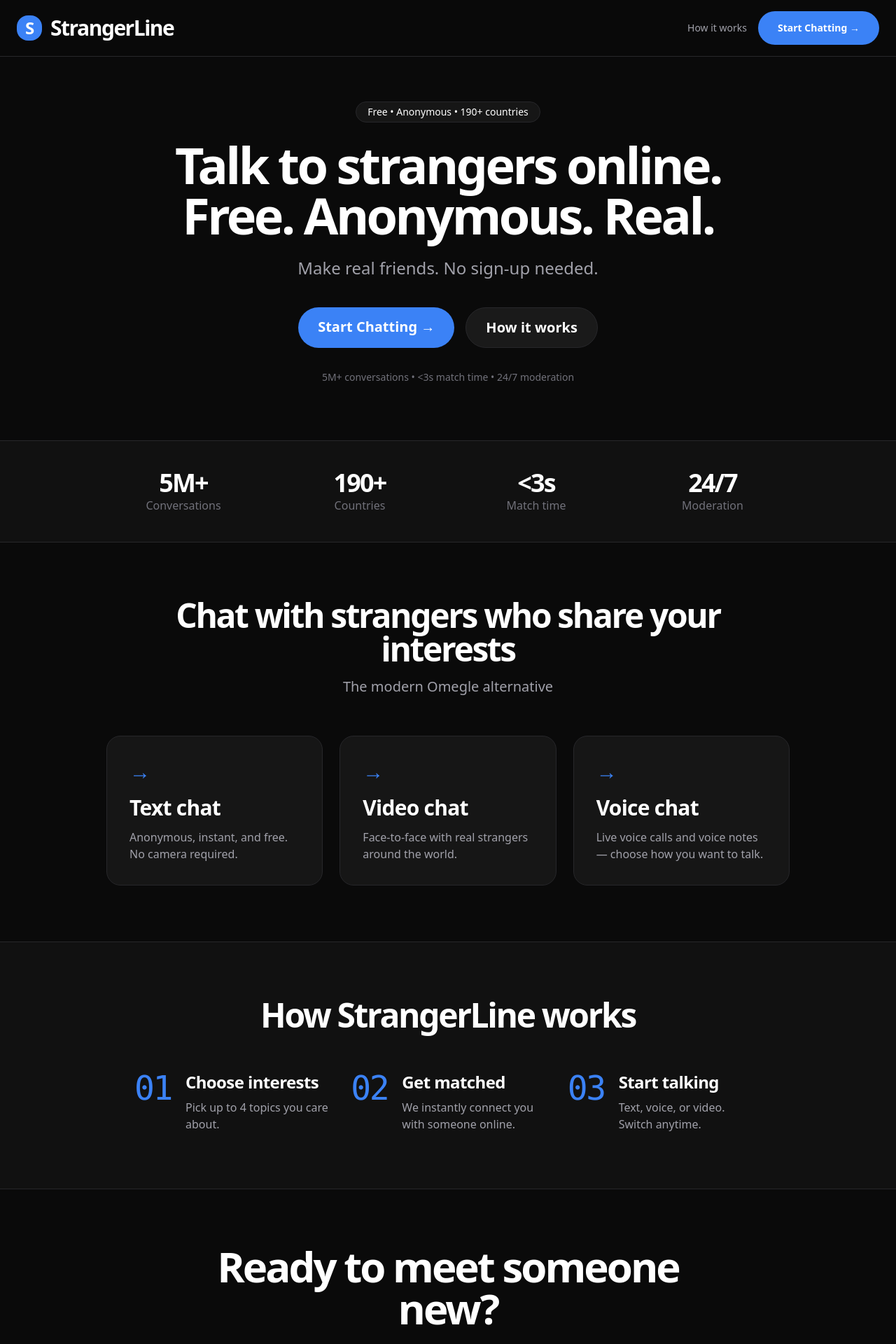
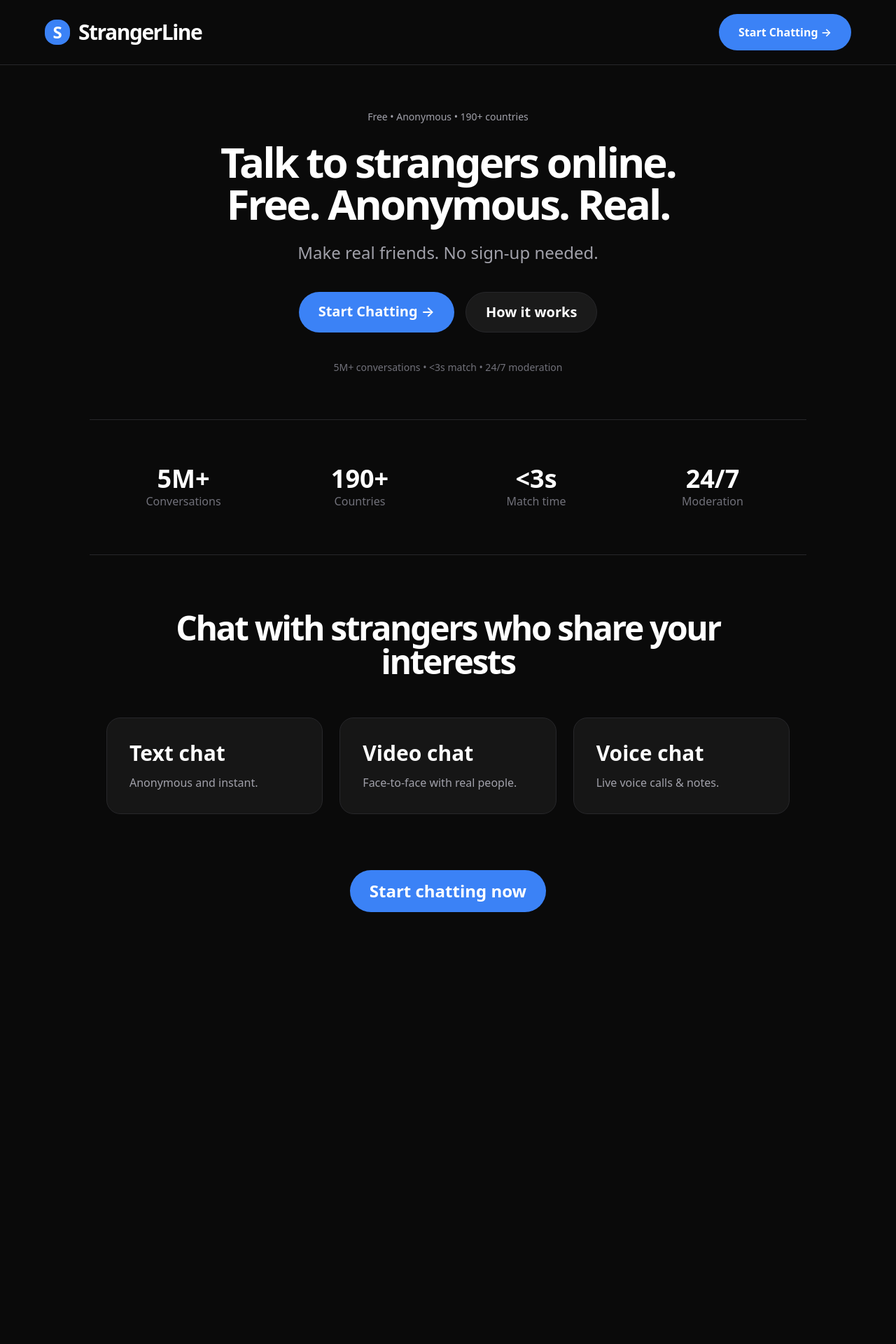
Before and after one commit to Exam-Mitra/AnyWhere, a Next.js app: page / in a window 1280 px wide. Shown: the top 1920 px of the page at 70% size. After the commit the page ends 1383 px from the top, so only its background shows below. Built offline with nearby package versions, Linux system fonts and the light colour scheme.

Commit message:
Update page.tsx

```diff
--- a/app/page.tsx
+++ b/app/page.tsx
@@ -1,133 +1,62 @@
 'use client';
 
-export default function StrangerLine() {
+export default function Home() {
   return (
-    <div className="min-h-screen bg-[#0a0a0a] text-white font-sans">
+    <div className="min-h-screen bg-[#0a0a0a] text-white">
       {/* Navbar */}
-      <nav className="border-b border-[#27272a] bg-[#0a0a0a]/95 backdrop-blur-lg sticky top-0 z-50">
-        <div className="max-w-7xl mx-auto px-6 flex items-center justify-between h-20">
+      <nav className="border-b border-[#27272a] px-6 py-5">
+        <div className="max-w-6xl mx-auto flex justify-between items-center">
           <div className="flex items-center gap-3">
             <div className="w-9 h-9 bg-[#3b82f6] rounded-2xl flex items-center justify-center">
-              <span className="font-bold text-2xl tracking-tighter">S</span>
+              <span className="font-bold text-2xl">S</span>
             </div>
-            <div className="font-semibold text-3xl tracking-tighter">StrangerLine</div>
+            <span className="font-semibold text-3xl tracking-tighter">StrangerLine</span>
           </div>
-          <div className="flex items-center gap-4">
-            <a href="#how" className="text-sm text-[#a1a1aa] hover:text-white transition-colors">How it works</a>
-            <a href="/chat" className="btn-primary px-6 py-2.5 rounded-2xl text-sm font-medium">Start Chatting →</a>
-          </div>
+          <a href="/chat" className="btn-primary">Start Chatting →</a>
         </div>
       </nav>
 
-      {/* Hero Section */}
-      <section className="max-w-5xl mx-auto px-6 pt-16 pb-20 text-center">
-        <div className="inline-flex items-center gap-2 px-4 py-1 rounded-full bg-[#161616] border border-[#27272a] mb-6 text-sm">
-          Free • Anonymous • 190+ countries
-        </div>
+      {/* Hero */}
+      <div className="max-w-5xl mx-auto px-6 pt-16 text-center">
+        <div className="mb-6 text-sm text-[#a1a1aa]">Free • Anonymous • 190+ countries</div>
 
-        <h1 className="text-6xl md:text-7xl font-semibold tracking-tighter leading-none mb-6">
+        <h1 className="text-6xl font-semibold tracking-tighter leading-none mb-6">
           Talk to strangers online.<br />Free. Anonymous. Real.
         </h1>
 
-        <p className="max-w-lg mx-auto text-2xl text-[#a1a1aa] mb-10">
-          Make real friends. No sign-up needed.
-        </p>
+        <p className="text-2xl text-[#a1a1aa] mb-10">Make real friends. No sign-up needed.</p>
 
-        <div className="flex flex-col sm:flex-row gap-4 justify-center">
-          <a href="/chat" className="btn-primary px-10 py-4 text-xl rounded-3xl font-medium inline-block">
-            Start Chatting →
-          </a>
-          <a href="#how" className="btn-secondary px-8 py-4 text-xl rounded-3xl font-medium inline-block">
-            How it works
-          </a>
+        <div className="flex flex-col sm:flex-row gap-4 justify-center mb-10">
+          <a href="/chat" className="btn-primary text-xl px-10 py-4">Start Chatting →</a>
+          <a href="#how" className="btn-secondary text-xl px-8 py-4">How it works</a>
         </div>
 
-        <div className="mt-8 text-sm text-[#71717a]">
-          5M+ conversations • &lt;3s match time • 24/7 moderation
-        </div>
-      </section>
+        <div className="text-sm text-[#71717a]">5M+ conversations • &lt;3s match • 24/7 moderation</div>
+      </div>
 
       {/* Stats */}
-      <div className="border-y border-[#27272a] bg-[#111111]">
-        <div className="max-w-5xl mx-auto grid grid-cols-2 md:grid-cols-4 gap-8 px-6 py-10 text-center">
-          <div>
-            <div className="text-4xl font-semibold tracking-tighter">5M+</div>
-            <div className="text-[#71717a]">Conversations</div>
-          </div>
-          <div>
-            <div className="text-4xl font-semibold tracking-tighter">190+</div>
-            <div className="text-[#71717a]">Countries</div>
-          </div>
-          <div>
-            <div className="text-4xl font-semibold tracking-tighter">&lt;3s</div>
-            <div className="text-[#71717a]">Match time</div>
-          </div>
-          <div>
-            <div className="text-4xl font-semibold tracking-tighter">24/7</div>
-            <div className="text-[#71717a]">Moderation</div>
-          </div>
+      <div className="max-w-5xl mx-auto grid grid-cols-2 md:grid-cols-4 gap-8 px-6 py-16 text-center border-y border-[#27272a] mt-16">
+        <div><div className="text-4xl font-semibold">5M+</div><div className="text-[#71717a]">Conversations</div></div>
+        <div><div className="text-4xl font-semibold">190+</div><div className="text-[#71717a]">Countries</div></div>
+        <div><div className="text-4xl font-semibold">&lt;3s</div><div className="text-[#71717a]">Match time</div></div>
+        <div><div className="text-4xl font-semibold">24/7</div><div className="text-[#71717a]">Moderation</div></div>
+      </div>
+
+      {/* Features */}
+      <div className="max-w-5xl mx-auto px-6 py-20">
+        <h2 className="text-5xl font-semibold tracking-tighter text-center mb-14">Chat with strangers who share your interests</h2>
+
+        <div className="grid md:grid-cols-3 gap-6">
+          <div className="card"><h3 className="text-3xl font-semibold mb-3">Text chat</h3><p className="text-[#a1a1aa]">Anonymous and instant.</p></div>
+          <div className="card"><h3 className="text-3xl font-semibold mb-3">Video chat</h3><p className="text-[#a1a1aa]">Face-to-face with real people.</p></div>
+          <div className="card"><h3 className="text-3xl font-semibold mb-3">Voice chat</h3><p className="text-[#a1a1aa]">Live voice calls &amp; notes.</p></div>
         </div>
       </div>
 
-      {/* Features */}
-      <section className="max-w-5xl mx-auto px-6 py-20">
-        <div className="text-center mb-14">
-          <h2 className="text-5xl font-semibold tracking-tighter">Chat with strangers who share your interests</h2>
-          <p className="mt-4 text-xl text-[#a1a1aa]">The modern Omegle alternative</p>
-        </div>
-
-        <div className="grid md:grid-cols-3 gap-6">
-          {[
-            { title: "Text chat", desc: "Anonymous, instant, and free. No camera required." },
-            { title: "Video chat", desc: "Face-to-face with real strangers around the world." },
-            { title: "Voice chat", desc: "Live voice calls and voice notes — choose how you want to talk." },
-          ].map((f, i) => (
-            <div key={i} className="card p-8">
-              <div className="text-[#3b82f6] text-3xl mb-4">→</div>
-              <h3 className="text-3xl font-semibold tracking-tight mb-3">{f.title}</h3>
-              <p className="text-[#a1a1aa]">{f.desc}</p>
-            </div>
-          ))}
-        </div>
-      </section>
-
-      {/* How it works */}
-      <section id="how" className="bg-[#111111] border-y border-[#27272a]">
-        <div className="max-w-5xl mx-auto px-6 py-20">
-          <h2 className="text-5xl font-semibold tracking-tighter text-center mb-14">How StrangerLine works</h2>
-
-          <div className="grid md:grid-cols-3 gap-8 max-w-4xl mx-auto">
-            {[
-              { num: "01", title: "Choose interests", desc: "Pick up to 4 topics you care about." },
-              { num: "02", title: "Get matched", desc: "We instantly connect you with someone online." },
-              { num: "03", title: "Start talking", desc: "Text, voice, or video. Switch anytime." },
-            ].map((step, i) => (
-              <div key={i} className="flex gap-5">
-                <div className="font-mono text-5xl text-[#3b82f6] font-medium tracking-tighter">{step.num}</div>
-                <div>
-                  <div className="font-semibold text-2xl mb-2 tracking-tight">{step.title}</div>
-                  <p className="text-[#a1a1aa]">{step.desc}</p>
-                </div>
-              </div>
-            ))}
-          </div>
-        </div>
-      </section>
-
       {/* CTA */}
-      <section className="max-w-3xl mx-auto px-6 py-20 text-center">
-        <h2 className="text-6xl font-semibold tracking-tighter mb-6">Ready to meet someone new?</h2>
-        <p className="text-2xl text-[#a1a1aa] mb-10">No sign-up. No bots. Just real conversations.</p>
-
-        <a href="/chat" className="btn-primary text-2xl px-14 py-5 rounded-3xl font-medium inline-block">
-          Start chatting now
-        </a>
-      </section>
-
-      {/* Footer */}
-      <footer className="border-t border-[#27272a] py-10 text-center text-sm text-[#71717a]">
-        © {new Date().getFullYear()} StrangerLine — Free anonymous random chat
-      </footer>
+      <div className="text-center pb-20">
+        <a href="/chat" className="btn-primary text-2xl px-14 py-5">Start chatting now</a>
+      </div>
     </div>
   );
 }
```
